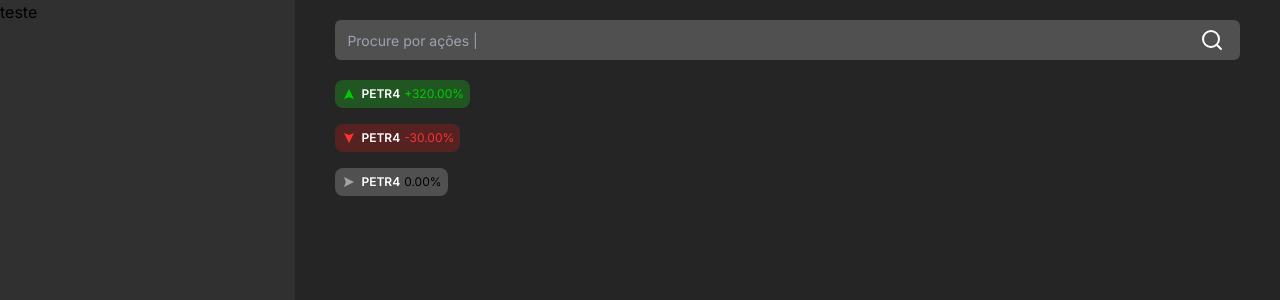
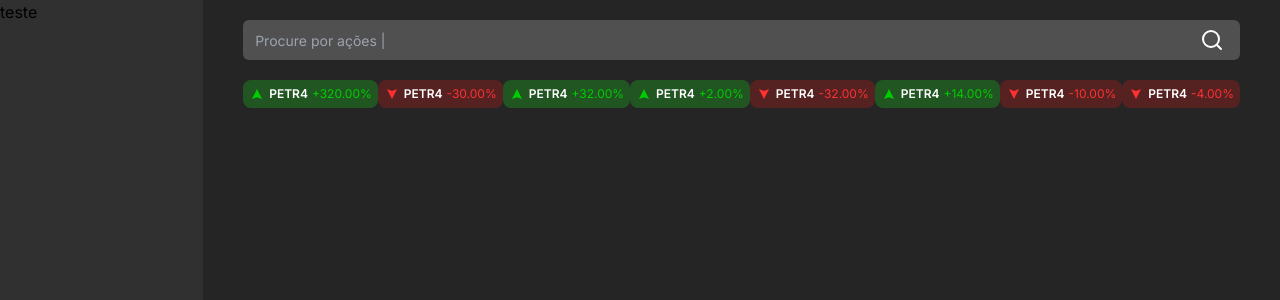
Before and after one commit to lab-invest/frontend, a Next.js app: page / in a window 1280 px wide. Shown: the top 300 px of the page. Built offline with nearby package versions, Linux system fonts and the light colour scheme.

Commit message:
feat: finish variant component with not have logistic of yfinance

```diff
--- a/src/app/page.js
+++ b/src/app/page.js
@@ -9,9 +9,16 @@
       </div>
       <div className="bg-primary h-screen w-full">
         {searchbar()}
-        {variation("PETR4", 320)}
-        {variation("PETR4", -30)}
-        {variation("PETR4", 0)}
+        <div className="flex ml-10 mr-10 justify-between">
+          {variation("PETR4", 320)}
+          {variation("PETR4", -30)}
+          {variation("PETR4", 32)}
+          {variation("PETR4", 2)}
+          {variation("PETR4", -32)}
+          {variation("PETR4", 14)}
+          {variation("PETR4", -10)}
+          {variation("PETR4", -4)}
+        </div>
       </div>
     </div>
   );
--- a/src/components/variation.jsx
+++ b/src/components/variation.jsx
@@ -31,7 +31,7 @@
   return (
     <div
       className={[
-        "w-fit flex items-center justify-center p-1.5 mt-4 ml-10 rounded-lg",
+        "w-fit flex items-center justify-center p-1.5 mt-4 rounded-lg",
         bgColor,
       ].join(" ")}
     >
```
